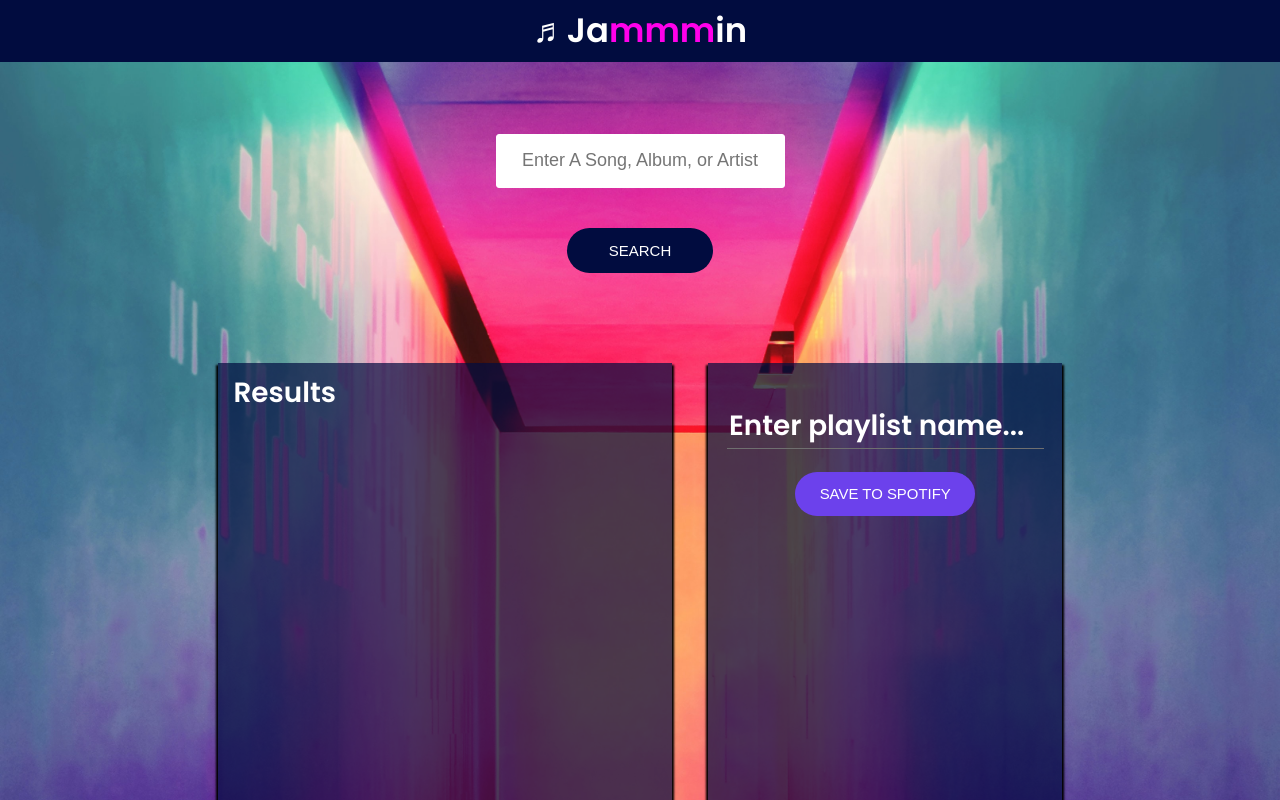
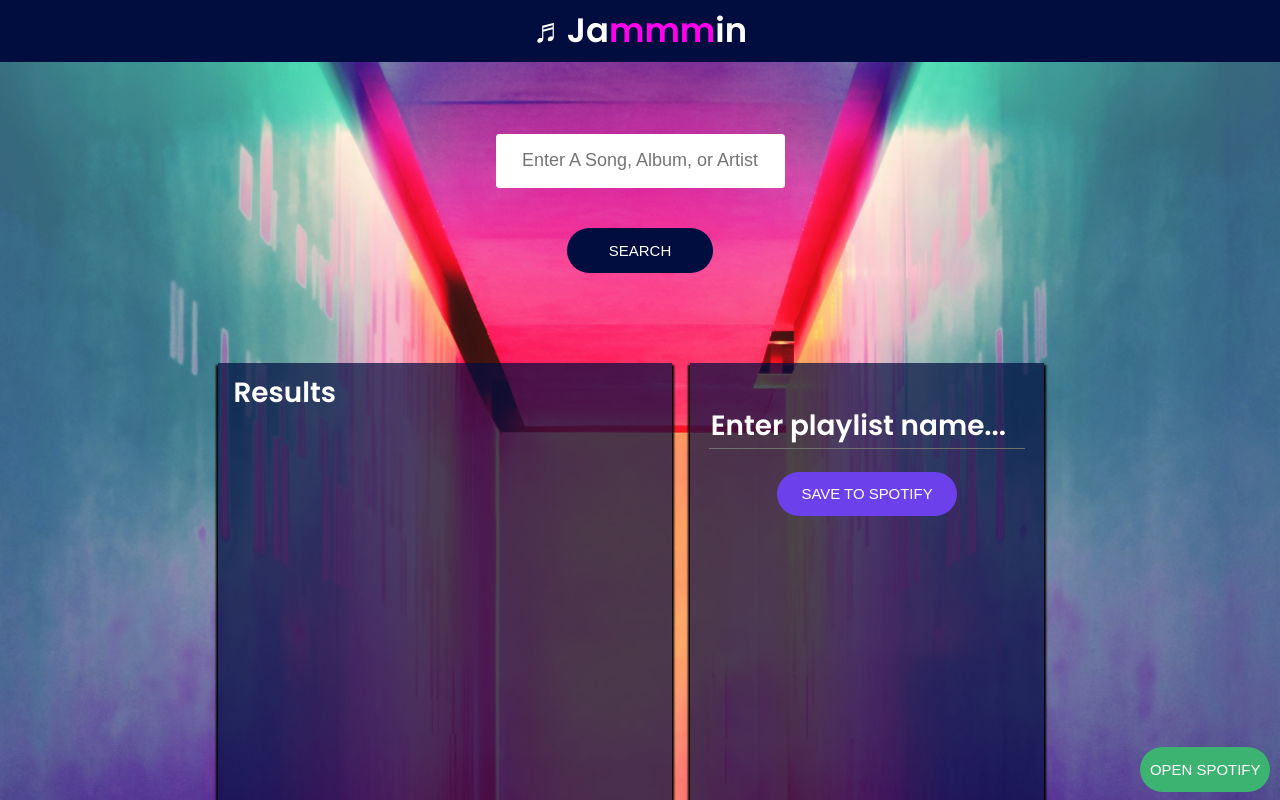
Before and after one commit to nodrognaes/Jammmin, a React (Create React App) app: page / in a window 1280 px wide. Shown: the top 800 px of the page. Built offline with nearby package versions, Linux system fonts and the light colour scheme.

Commit message:
link to account added

```diff
--- a/src/Components/App/App.css
+++ b/src/Components/App/App.css
@@ -44,6 +44,32 @@ h2 {
   width: 100%;
 }
 
+.open {
+  cursor: pointer;
+  width: 7.2rem;
+  padding: .77rem 0;
+  border-radius: 54px;
+  border-width: 0px;
+  text-align: center;
+  color: white;
+  background-color: mediumseagreen;
+  font-size: .83rem;
+  transition: background-color .25s;
+  font-weight: 500;
+  position: fixed;
+  bottom: 8px;
+  right: 10px;
+}
+
+.open:hover {
+  background-color: rgb(57, 160, 103);
+}
+
+.open a {
+  text-decoration: none;
+  color: white;
+}
+
 @media only screen and (max-width: 1020px) {
   .App-playlist {
     align-items: center;
--- a/src/Components/App/App.js
+++ b/src/Components/App/App.js
@@ -52,7 +52,7 @@ class App extends React.Component {
         playlistTracks: []
       })
     })
-    alert('Playlist saved to your Spotify account!')
+    alert('Playlist has been saved to your Spotify account!')
   }
 
   search(term) {
@@ -75,6 +75,7 @@ class App extends React.Component {
               onRemove={this.removeTrack}
               onNameChange={this.updatePlaylistName}
               onSave={this.savePlaylist} />
+            <a href="https://open.spotify.com/" target="_blank"><button className="open">OPEN SPOTIFY</button></a>
           </div>
         </div>
       </div>
```
